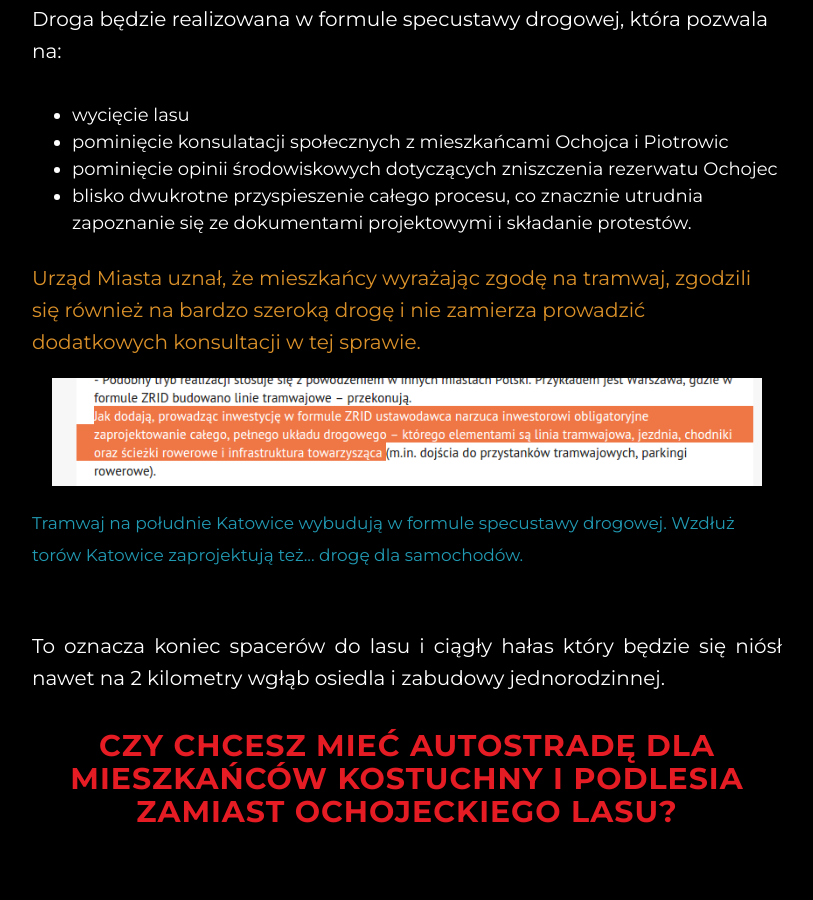
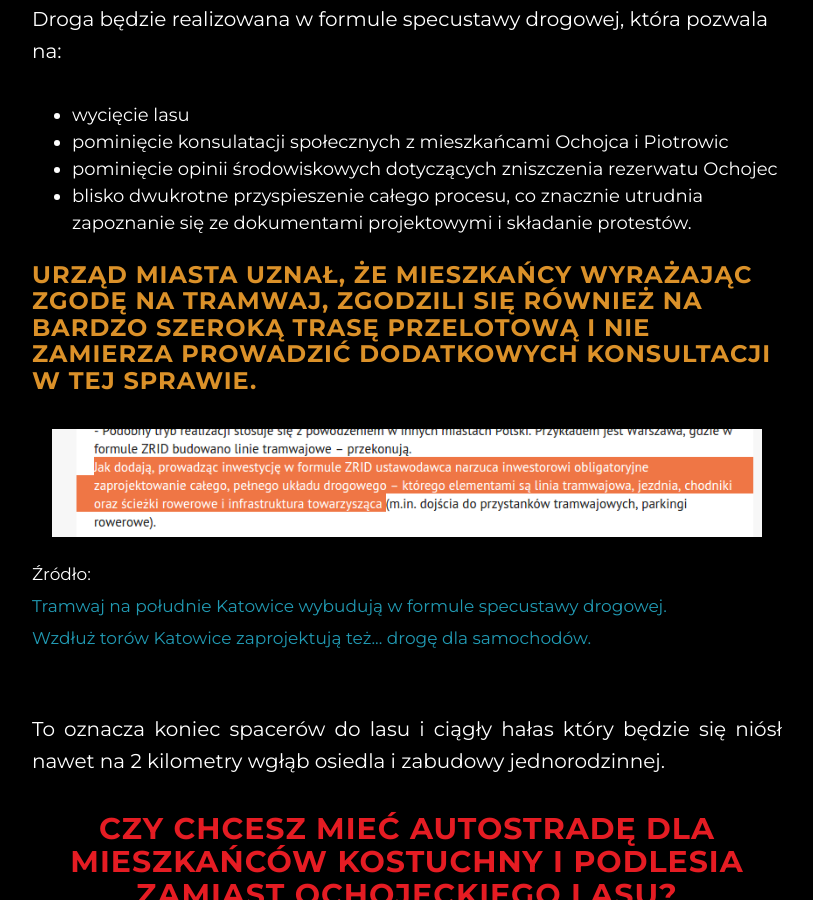
Before and after one commit to naszlas-katowice/naszlas.katowice.pl, a Jekyll site: the page built from index.html, in a window 1280 px wide and 900 px high, scrolled down 1870 px. Shown: the whole window, without its empty margins (233-1046 px from the left). Built offline with Jekyll 4.4.1, drawn with Linux system fonts in a browser that asks for light colours.

Commit message:
Update index.html

```diff
--- a/index.html
+++ b/index.html
@@ -47,14 +47,17 @@ layout: default
         <li>pominięcie opinii środowiskowych dotyczących zniszczenia rezerwatu Ochojec</li>
         <li>blisko dwukrotne przyspieszenie całego procesu, co znacznie utrudnia zapoznanie się ze dokumentami projektowymi i składanie protestów.</li>
       </ul>
-      <p class="orange">
-        Urząd Miasta uznał, że mieszkańcy wyrażając zgodę na tramwaj, zgodzili się również na bardzo szeroką drogę i nie zamierza prowadzić dodatkowych konsultacji w tej sprawie.
-        <a style="display:block;text-align:center;margin:20px;transform:rotate(0deg);" target="_blank" href="http://katowice.naszemiasto.pl/artykul/tramwaj-na-poludnie-katowice-wybuduja-w-formule-specustawy,3546634,art,t,id,tm.html"><img style="width:100%;" src="/img/zrid-naszemiasto.png"></a>
+
+      <h3 class="orange">
+        Urząd Miasta uznał, że mieszkańcy wyrażając zgodę na tramwaj, zgodzili się również na bardzo szeroką trasę przelotową i nie zamierza prowadzić dodatkowych konsultacji w tej sprawie.
+      </h3>
+      <p>
+        <a href="http://katowice.naszemiasto.pl/artykul/tramwaj-na-poludnie-katowice-wybuduja-w-formule-specustawy,3546634,art,t,id,tm.html" target="_blank" style="display:block;text-align:center;margin:20px;transform:rotate(0deg);"><img src="/img/zrid-naszemiasto.png" style="width:100%;"></a>
         <small>
-          <a target="_blank" href="http://katowice.naszemiasto.pl/artykul/tramwaj-na-poludnie-katowice-wybuduja-w-formule-specustawy,3546634,art,t,id,tm.html">Tramwaj na południe Katowice wybudują w formule specustawy drogowej.</a>
-          <a target="_blank" href="http://katowice.wyborcza.pl/katowice/1,72739,19178845,tramwaj-na-poludnie-wzdluz-torow-katowice-zaprojektuja-tez.html">Wzdłuż torów Katowice zaprojektują też... drogę dla samochodów.</a>
-        </small>
-      </p>
+          Źródło:<br/>
+          <a href="http://katowice.naszemiasto.pl/artykul/tramwaj-na-poludnie-katowice-wybuduja-w-formule-specustawy,3546634,art,t,id,tm.html" target="_blank">Tramwaj na południe Katowice wybudują w formule specustawy drogowej.</a><br/>
+          <a href="http://katowice.wyborcza.pl/katowice/1,72739,19178845,tramwaj-na-poludnie-wzdluz-torow-katowice-zaprojektuja-tez.html" target="_blank">Wzdłuż torów Katowice zaprojektują też... drogę dla samochodów.</a>
+        </small></p>
 
       <p style="margin-top:3em;text-align:justify;">
         To oznacza koniec spacerów do lasu i ciągły hałas który będzie się niósł nawet na 2 kilometry wgłąb osiedla i zabudowy jednorodzinnej.
```
